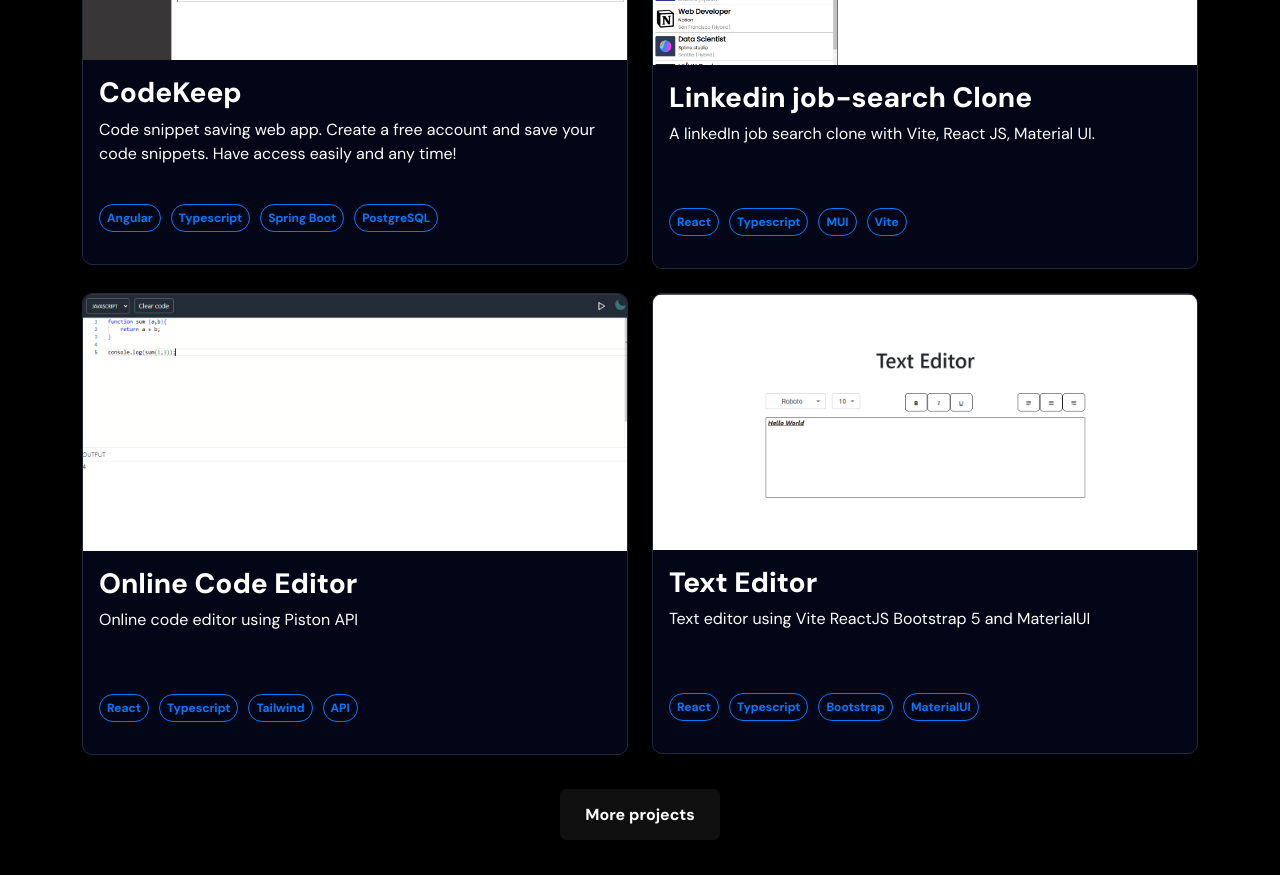
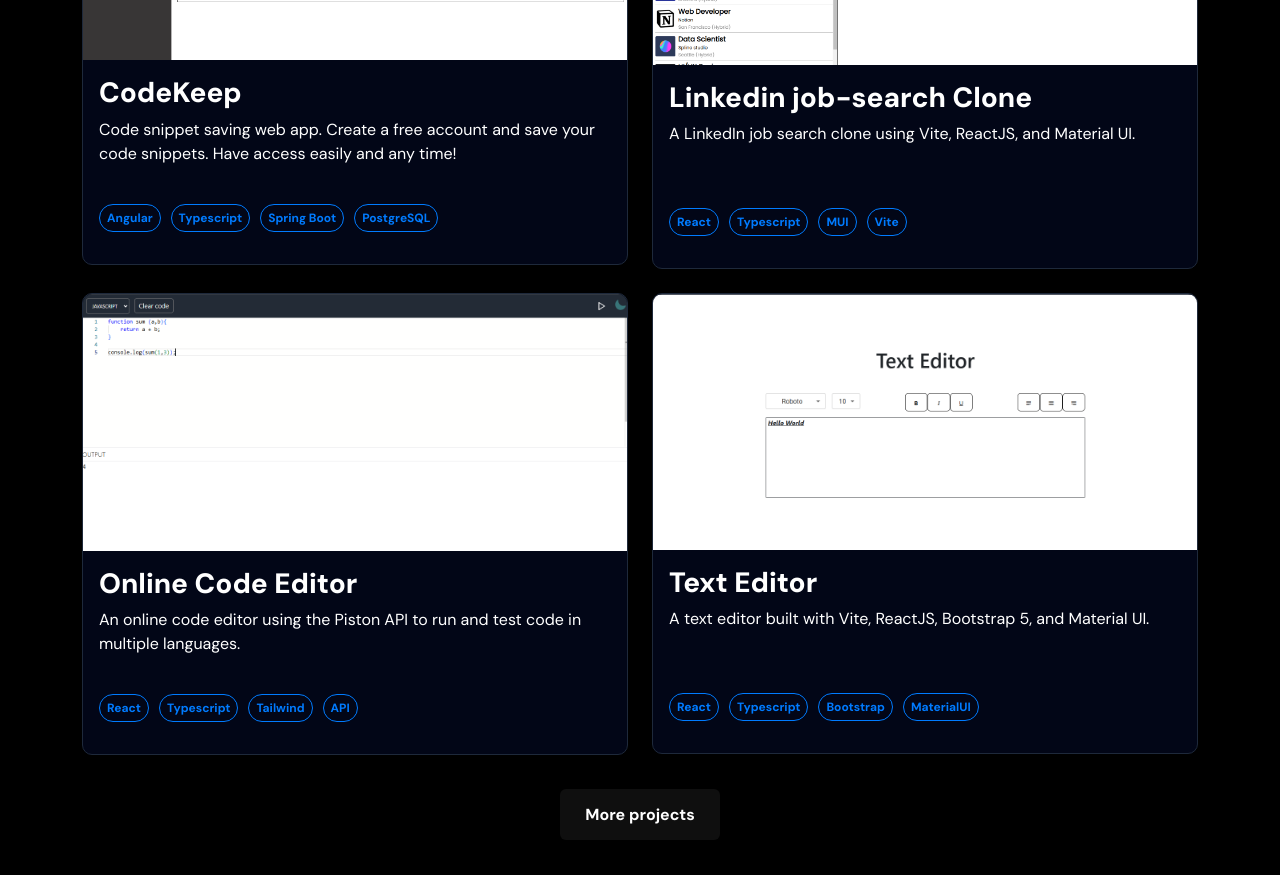
Before and after one commit to GeorgiosDrivas/portfolio, a React (Vite) app: page / in a window 1280 px wide. Shown: the part 2520-3395 px from the top of the page. Built offline with nearby package versions, Linux system fonts and the light colour scheme.

Commit message:
Change project description

```diff
--- a/src/projects/projects.tsx
+++ b/src/projects/projects.tsx
@@ -26,7 +26,7 @@ export default function Projects() {
             />
             <SingleProject
               title="Linkedin job-search Clone"
-              content="A linkedIn job search clone with Vite, React JS, Material UI."
+              content="A LinkedIn job search clone using Vite, ReactJS, and Material UI."
               githubLink="https://github.com/GeorgiosDrivas/Linkedin-job-search-clone"
               url="https://linkedin-job-search-clone.onrender.com/"
               image="/linkedin-job-search-clone.png"
@@ -34,7 +34,7 @@ export default function Projects() {
             />
             <SingleProject
               title="Online Code Editor"
-              content="Online code editor using Piston API"
+              content="An online code editor using the Piston API to run and test code in multiple languages."
               githubLink="https://github.com/GeorgiosDrivas/online-code-editor"
               url="https://online-code-editor-bif2.onrender.com/"
               image="/editor.png"
@@ -42,7 +42,7 @@ export default function Projects() {
             />
             <SingleProject
               title="Text Editor"
-              content="Text editor using Vite ReactJS Bootstrap 5 and MaterialUI"
+              content="A text editor built with Vite, ReactJS, Bootstrap 5, and Material UI."
               githubLink="https://github.com/GeorgiosDrivas/text-editor"
               url="https://text-editor-3g9r.onrender.com/"
               image="/textEditor.png"
```
